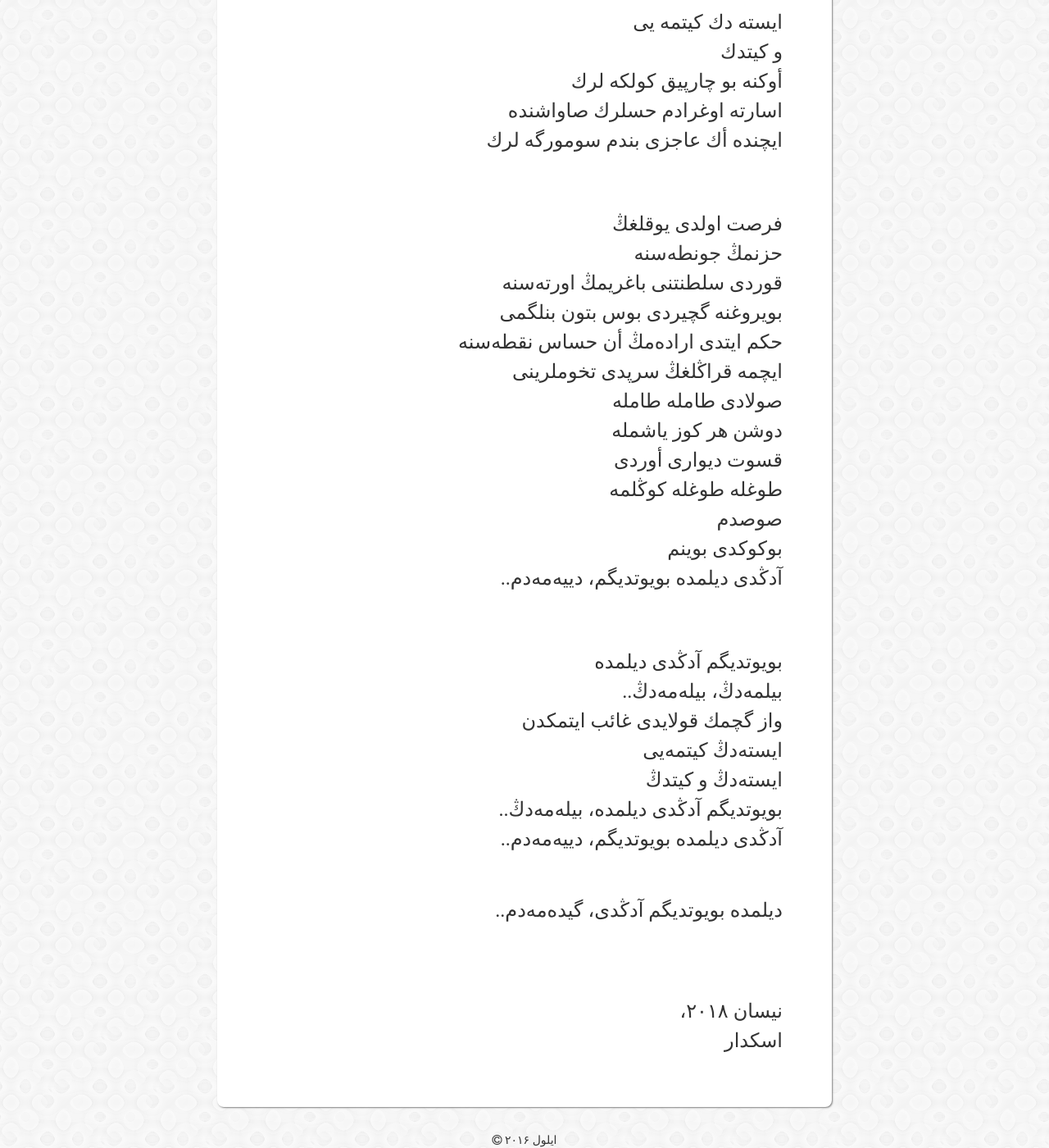
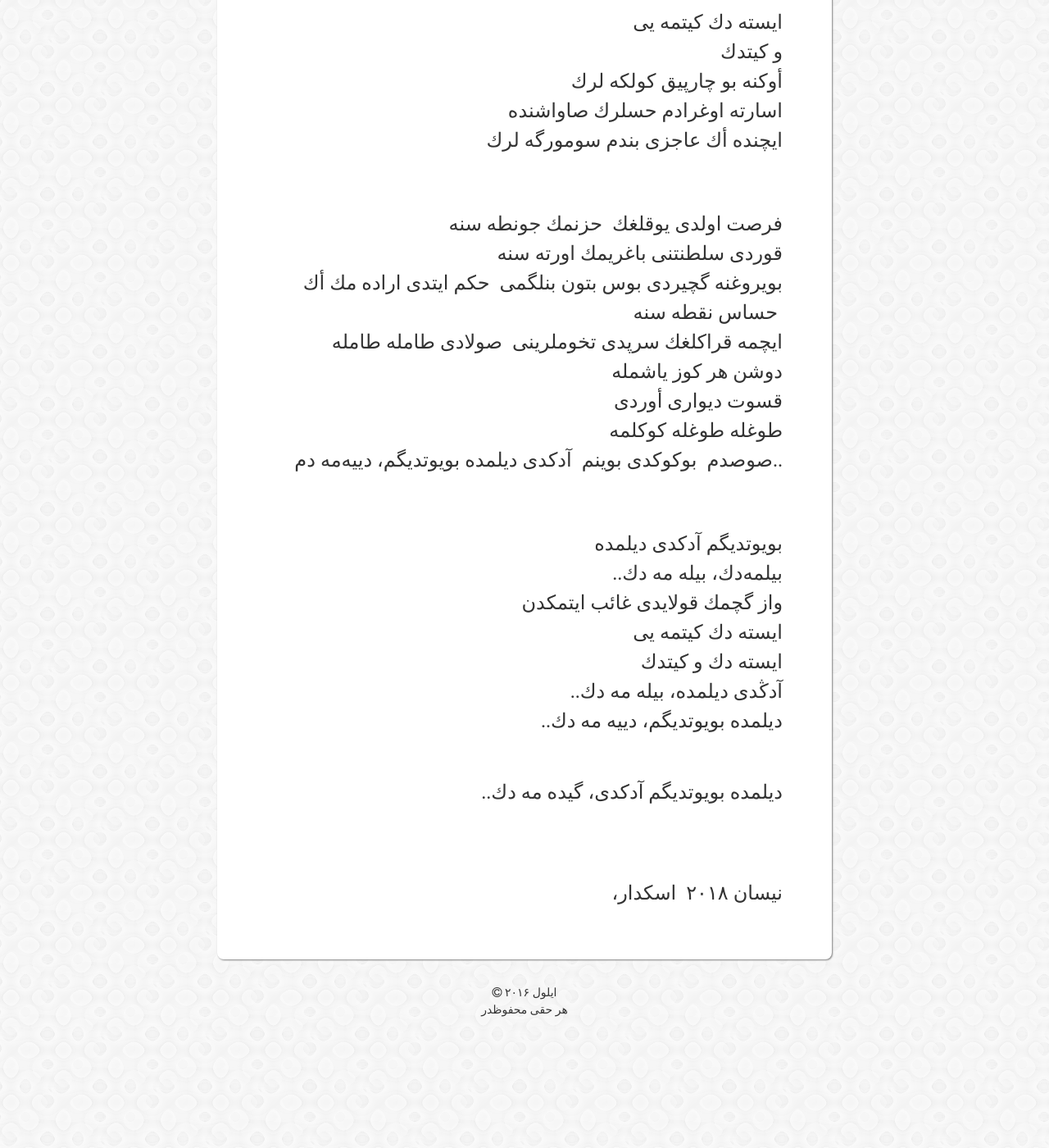
Before and after one commit to muhammedaydogdu/muhammedaydogdu.github.io, a Jekyll site: the page built from _posts/2018-05-13-adindi-buyuttugum-dilimde-os.md, in a window 1280 px wide and 1400 px high, scrolled down 1485 px. Shown: the whole window at 82% size. Built offline with Jekyll 4.4.1, drawn with Linux system fonts in a browser that asks for light colours; some web fonts are replaced; after the commit the page ends 2762 px from its top, so only the background shows below that.

Commit message:
Update 2018-05-13-adindi-buyuttugum-dilimde-os.md

```diff
--- a/_posts/2018-05-13-adindi-buyuttugum-dilimde-os.md
+++ b/_posts/2018-05-13-adindi-buyuttugum-dilimde-os.md
@@ -53,34 +53,34 @@
 
 <br/>
 
-فرصت اولدی یوقلغڭ
-حزنمڭ جونطەسنە
-قوردی سلطنتنی باغریمڭ اورتەسنە
+فرصت اولدی یوقلغك
+حزنمك جونطه سنه
+قوردی سلطنتنی باغریمك اورته سنه
 بویروغنە گچیردی بوس بتون بنلگمی
-حكم ایتدی ارادەمڭ أن حساس نقطەسنە
-ایچمە قراڭلغڭ سرپدی تخوملرینی
-صولادی طاملە طاملە
-دوشن هر كوز یاشملە
+حكم ایتدی اراده مك أك حساس نقطه سنه
+ایچمه قراكلغك سرپدی تخوملرینی
+صولادی طامله طامله
+دوشن هر كوز یاشمله
 قسوت دیواری أوردی
-طوغلە طوغلە كوڭلمە
+طوغله طوغله كوكلمه
 صوصدم
 بوكوكدی بوینم
-..آدڭدی دیلمدە بویوتدیگم، دییەمەدم
+آدكدی دیلمده بویوتدیگم، دییەمه دم..
 
 <br/>
 
-بویوتدیگم آدڭدی دیلمدە
-..بیلمەدڭ، بیلەمەدڭ
+بویوتدیگم آدكدی دیلمده
+..بیلمەدك، بیله مه دك
 واز گچمك قولایدی غائب ایتمكدن
-ایستەدڭ كیتمەیی
-ایستەدڭ و كیتدڭ
-..بویوتدیگم آدڭدی دیلمدە، بیلەمەدڭ
-..آدڭدی دیلمدە بویوتدیگم، دییەمەدم
+ایسته دك كیتمه یی
+ایسته دك و كیتدك
+..آدڭدی دیلمده، بیله مه دك
+..دیلمده بویوتدیگم، دییه مه دك
+
 <br/>
+..دیلمده بویوتدیگم آدكدی، گیده مه دك
 
-..دیلمدە بویوتدیگم آدڭدی، گیدەمەدم
 <br/>
 <br/>
-
 ،نیسان ٢٠١٨
 اسكدار
```
